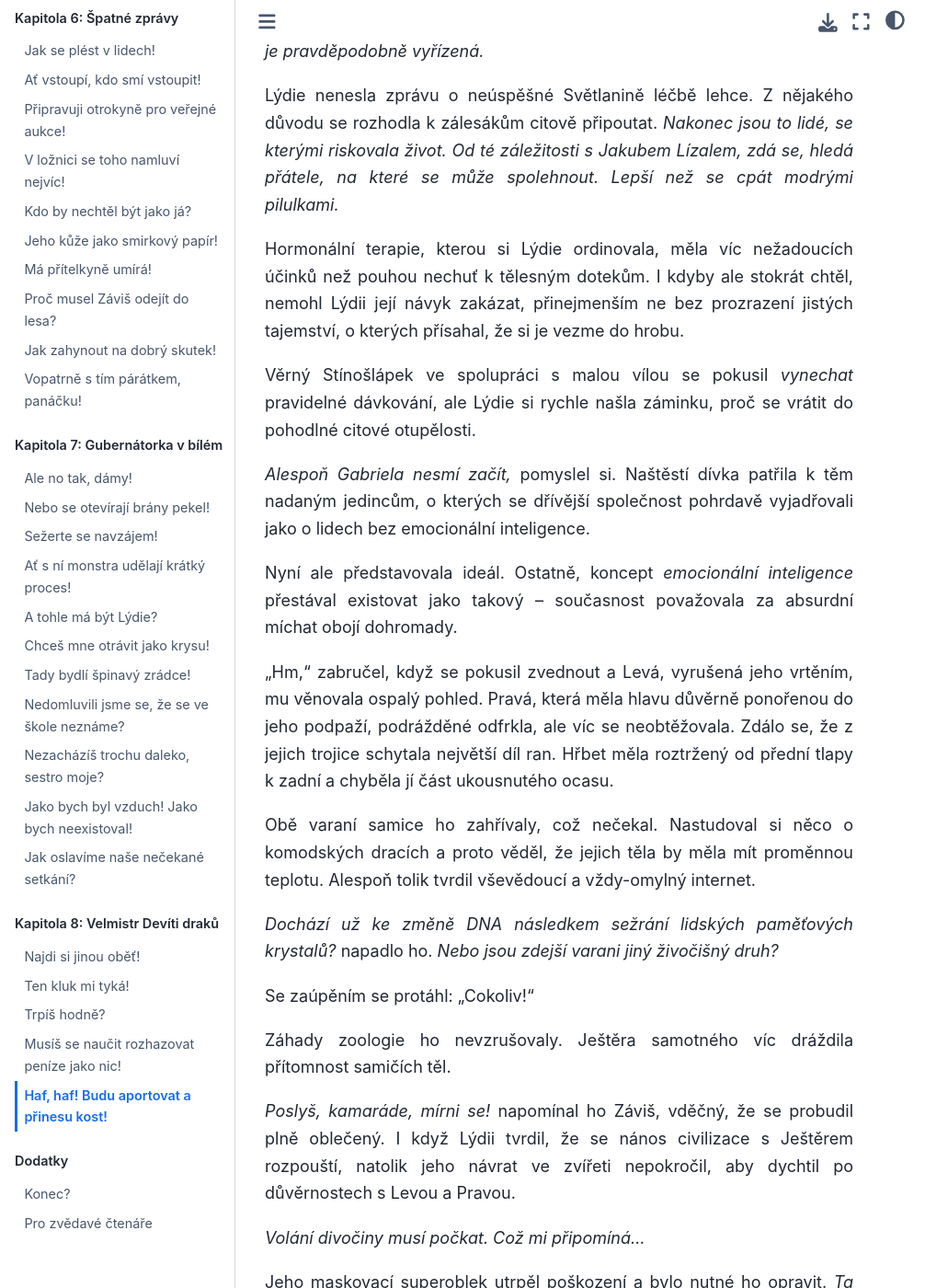
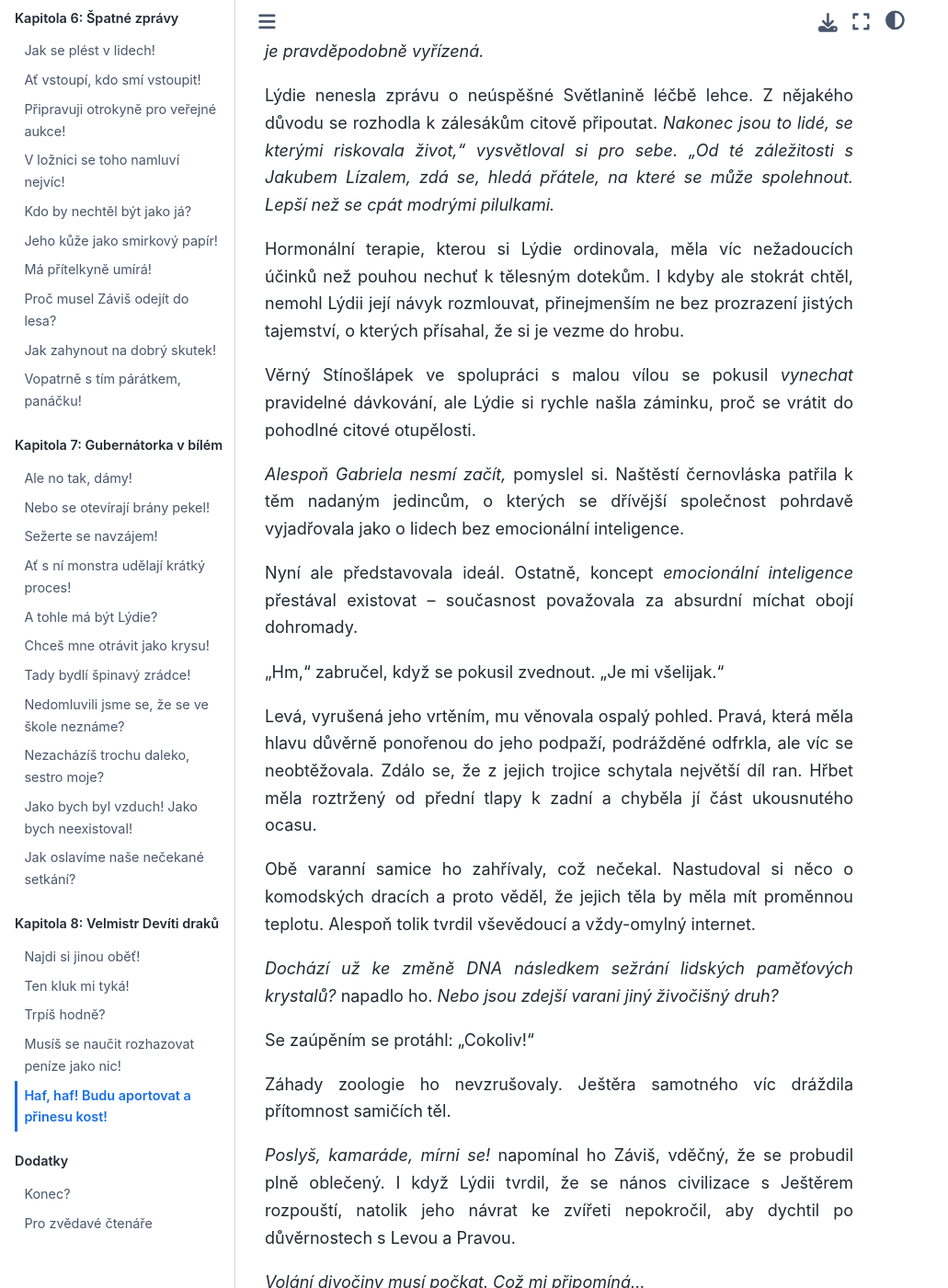
Before and after one commit to hanpari/sest-spolecniku, a Sphinx documentation site: the page built from source/sest_spolecniku/008-velmistr-deviti-draku/5.md, in a window 1280 px wide and 1400 px high, scrolled down 807 px. Shown: the whole window at 92% size, without its empty margins (0-1031 px from the left). Built offline with Sphinx 7.4.7 and the Sphinx Book theme 1.1.4, drawn with Linux system fonts in a browser that asks for light colours; pages that are not in the unit, such as notebooks, are missing from menus; some of the changed text lies outside the part shown.

Commit message:
Update 5.md

```diff
--- a/source/sest_spolecniku/008-velmistr-deviti-draku/5.md
+++ b/source/sest_spolecniku/008-velmistr-deviti-draku/5.md
@@ -10,19 +10,21 @@ Ve Hře bylo ráno a Ještěr, Levá a Pravá si našli hlubokou noru, pozůstal
 
 *Potřebuji Jolanu,* pomyslel si. Když Světlana s Gabrielou chválily jeho vzhled, cítil záchvěvy marnivosti, která mu dříve byla cizí. *Ze všech možných povahových rysů, které jsem mohl zdědit,* pomyslel si trpce, *jsem získal jen zbytnělý narcisismus a sklony k platonické lásce. Navíc, Jolana je pravděpodobně vyřízená.*
 
-Lýdie nenesla zprávu o neúspěšné Světlanině léčbě lehce. Z nějakého důvodu se rozhodla k zálesákům citově připoutat. *Nakonec jsou to lidé, se kterými riskovala život. Od té záležitosti s Jakubem Lízalem, zdá se, hledá přátele, na které se může spolehnout. Lepší než se cpát modrými pilulkami.*
+Lýdie nenesla zprávu o neúspěšné Světlanině léčbě lehce. Z nějakého důvodu se rozhodla k zálesákům citově připoutat. *Nakonec jsou to lidé, se kterými riskovala život," vysvětloval si pro sebe. "Od té záležitosti s Jakubem Lízalem, zdá se, hledá přátele, na které se může spolehnout. Lepší než se cpát modrými pilulkami.*
 
-Hormonální terapie, kterou si Lýdie ordinovala, měla víc nežadoucích účinků než pouhou nechuť k tělesným dotekům. I kdyby ale stokrát chtěl, nemohl Lýdii její návyk zakázat, přinejmenším ne bez prozrazení jistých tajemství, o kterých přísahal, že si je vezme do hrobu.
+Hormonální terapie, kterou si Lýdie ordinovala, měla víc nežadoucích účinků než pouhou nechuť k tělesným dotekům. I kdyby ale stokrát chtěl, nemohl Lýdii její návyk rozmlouvat, přinejmenším ne bez prozrazení jistých tajemství, o kterých přísahal, že si je vezme do hrobu.
 
 Věrný Stínošlápek ve spolupráci s malou vílou se pokusil *vynechat* pravidelné dávkování, ale Lýdie si rychle našla záminku, proč se vrátit do pohodlné citové otupělosti.
 
-*Alespoň Gabriela nesmí začít,* pomyslel si. Naštěstí dívka patřila k těm nadaným jedincům, o kterých se dřívější společnost pohrdavě vyjadřovali jako o lidech bez emocionální inteligence.
+*Alespoň Gabriela nesmí začít,* pomyslel si. Naštěstí černovláska patřila k těm nadaným jedincům, o kterých se dřívější společnost pohrdavě vyjadřovala jako o lidech bez emocionální inteligence.
 
-Nyní ale představovala ideál. Ostatně, koncept *emocionální inteligence* přestával existovat jako takový – současnost považovala za absurdní míchat obojí dohromady.
+Nyní ale představovala ideál. Ostatně, koncept *emocionální inteligence* přestával existovat  – současnost považovala za absurdní míchat obojí dohromady.
 
-"Hm," zabručel, když se pokusil zvednout a Levá, vyrušená jeho vrtěním, mu věnovala ospalý pohled. Pravá, která měla hlavu důvěrně ponořenou do jeho podpaží, podrážděné odfrkla, ale víc se neobtěžovala. Zdálo se, že z jejich trojice schytala největší díl ran. Hřbet měla roztržený od přední tlapy k zadní a chyběla jí část ukousnutého ocasu.
+"Hm," zabručel, když se pokusil zvednout. "Je mi všelijak."
 
-Obě varaní samice ho zahřívaly, což nečekal. Nastudoval si něco o komodských dracích a proto věděl, že jejich těla by měla mít proměnnou teplotu. Alespoň tolik tvrdil vševědoucí a vždy-omylný internet.
+Levá, vyrušená jeho vrtěním, mu věnovala ospalý pohled. Pravá, která měla hlavu důvěrně ponořenou do jeho podpaží, podrážděné odfrkla, ale víc se neobtěžovala. Zdálo se, že z jejich trojice schytala největší díl ran. Hřbet měla roztržený od přední tlapy k zadní a chyběla jí část ukousnutého ocasu.
+
+Obě varanní samice ho zahřívaly, což nečekal. Nastudoval si něco o komodských dracích a proto věděl, že jejich těla by měla mít proměnnou teplotu. Alespoň tolik tvrdil vševědoucí a vždy-omylný internet.
 
 *Dochází už ke změně DNA následkem sežrání lidských paměťových krystalů?* napadlo ho. *Nebo jsou zdejší varani jiný živočišný druh?*
 
@@ -30,13 +32,13 @@ Se zaúpěním se protáhl: "Cokoliv!"
 
 Záhady zoologie ho nevzrušovaly. Ještěra samotného víc dráždila přítomnost samičích těl.
 
- *Poslyš, kamaráde, mírni se!* napomínal ho Záviš, vděčný, že se probudil plně oblečený. I když Lýdii tvrdil, že se nános civilizace s Ještěrem rozpouští, natolik jeho návrat ve zvířeti nepokročil, aby dychtil po důvěrnostech s Levou a Pravou.
+ *Poslyš, kamaráde, mírni se!* napomínal ho Záviš, vděčný, že se probudil plně oblečený. I když Lýdii tvrdil, že se nános civilizace s Ještěrem rozpouští, natolik jeho návrat ke zvířeti nepokročil, aby dychtil po důvěrnostech s Levou a Pravou.
 
 *Volání divočiny musí počkat. Což mi připomíná...*
 
 Jeho maskovací superoblek utrpěl poškození a bylo nutné ho opravit. *Ta ženská měla pravdu. Dříve nebo později musím do města. Ovšem, teď mám povinnosti.*
 
-Varanní samice možná plánovaly trávit den v lenošivém nicnedělání a vylízat se ze svých ran, ale to si on nemohl dovolit. Ať už chtěl nebo ne, musel splnit zadání velectěné paní.
+Samice možná plánovaly trávit den v lenošivém nicnedělání a vylízat se ze svých ran, ale to si on nemohl dovolit. Ať už chtěl nebo ne, musel splnit zadání velectěné paní.
 
 "Ohó!"
 
```
Also changed, not shown: other parts of source/sest_spolecniku/008-velmistr-deviti-draku/5.md (+16 -12 lines).
